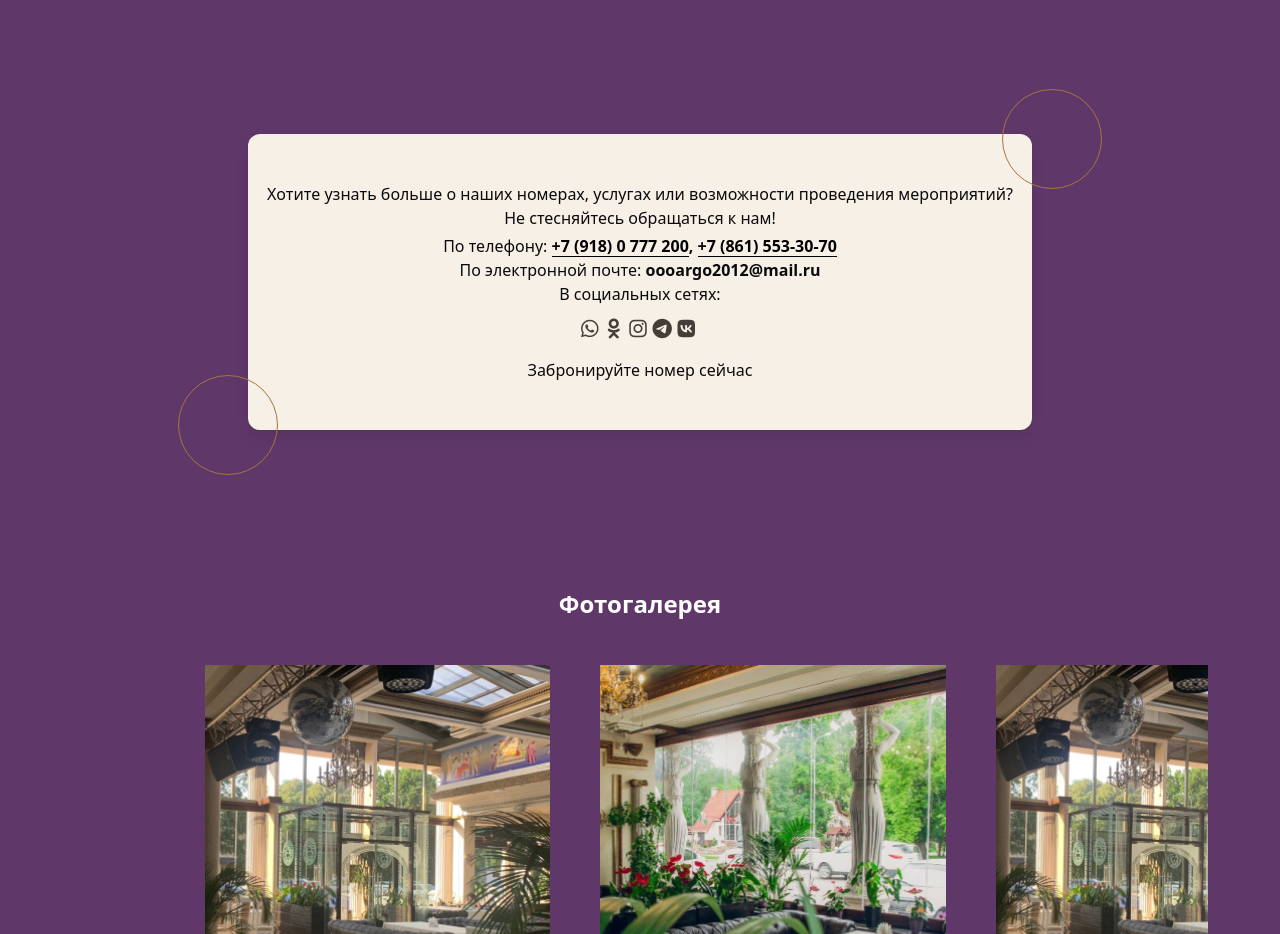
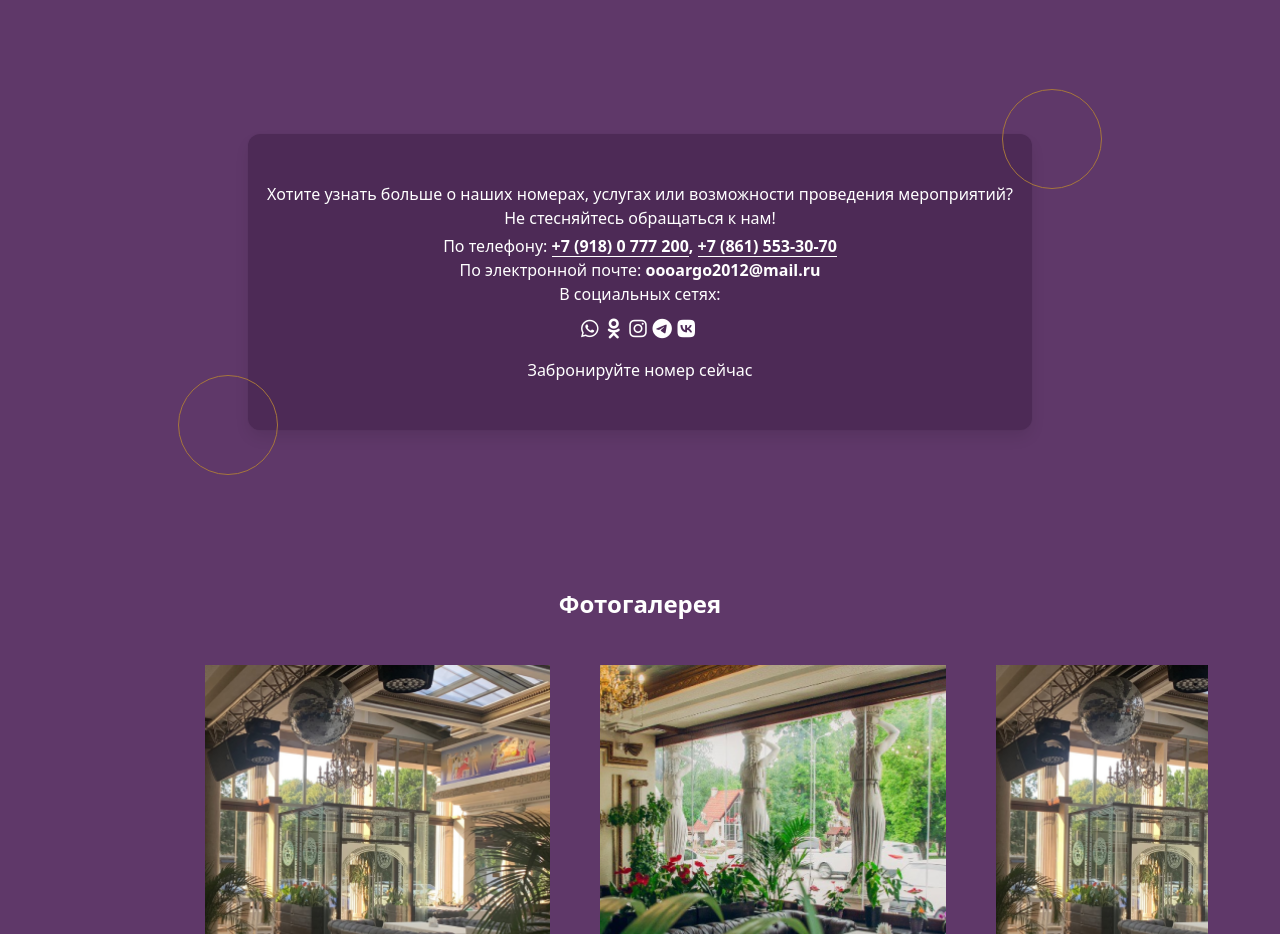
Before and after one commit to TaiseerAlmedani/------------, a plain HTML site: page karaoke.html in a window 1280 px wide. Shown: the part 2480-3414 px from the top of the page. Drawn offline with nearby package versions, Linux system fonts and the light colour scheme; a web font is replaced by a local one.

Commit message:
change bg and color

```diff
--- a/assets/css/karaoke.css
+++ b/assets/css/karaoke.css
@@ -387,7 +387,6 @@ body {
   position: relative;
   max-width: 69%;
   margin: auto;
-  background-color: var(--secandery-color);
 }
 
 .box::before,
@@ -444,7 +443,7 @@ body {
 }
 
 .phone-link {
-  color: black;
+  color: white;
   position: relative;
   text-decoration: none;
 }
@@ -462,7 +461,7 @@ body {
   height: 1px;
   bottom: 0;
   left: 0;
-  background-color: black;
+  background-color: white;
   transform-origin: bottom right;
   transition: transform 0.25s ease-out;
 }
--- a/karaoke.html
+++ b/karaoke.html
@@ -166,12 +166,12 @@
   </div>
 
   <section class="section is-medium is-clipped contact">
-    <div class="container">
-      <div class="box py-6 px-0 has-text-center has-text-black">
+    <div class="container has-text-white">
+      <div class="box py-6 px-0 has-text-center has-text-white has-background-color">
         <p>Хотите узнать больше о наших номерах, услугах или возможности проведения мероприятий?
           <span class="block-on-mobile"></span>
         </p>
-        <p>Не стесняйтесь обращаться к нам!
+        <p class="has-text-white">Не стесняйтесь обращаться к нам!
           <span class="block-on-mobile"></span>
         </p>
         <ul class="mt-1">
@@ -191,27 +191,27 @@
         </ul>
         <div class="has-text-center mt-3 mb-4">
           <a href="#">
-            <span class="icon is-small mr-1 is-size-5 has-text-gray">
+            <span class="icon is-small mr-1 is-size-5 has-text-white">
               <i class="fa-brands fa-whatsapp"></i>
             </span>
           </a>
           <a href="#">
-            <span class="icon is-small mr-1 is-size-5 has-text-gray">
+            <span class="icon is-small mr-1 is-size-5 has-text-white">
               <i class="fa-brands fa-odnoklassniki"></i>
             </span>
           </a>
           <a href="#">
-            <span class="icon is-small mr-1 is-size-5 has-text-gray">
+            <span class="icon is-small mr-1 is-size-5 has-text-white">
               <i class="fa-brands fa-instagram"></i>
             </span>
           </a>
           <a href="#">
-            <span class="icon is-small mr-1 is-size-5 has-text-gray">
+            <span class="icon is-small mr-1 is-size-5 has-text-white">
               <i class="fa-brands fa-telegram"></i>
             </span>
           </a>
           <a href="#">
-            <span class="icon is-small mr-1 is-size-5 has-text-gray">
+            <span class="icon is-small mr-1 is-size-5 has-text-white">
               <i class="fa-brands fa-vk"></i>
             </span>
           </a>
```
